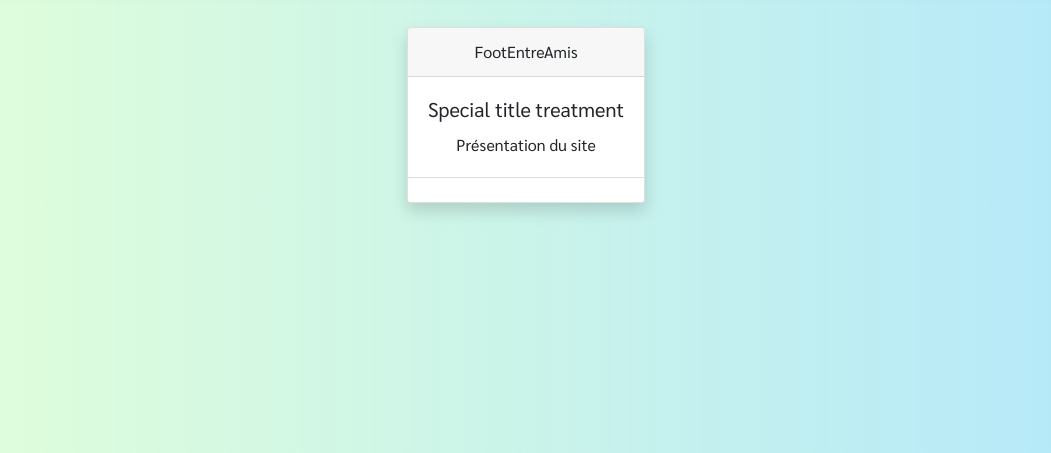
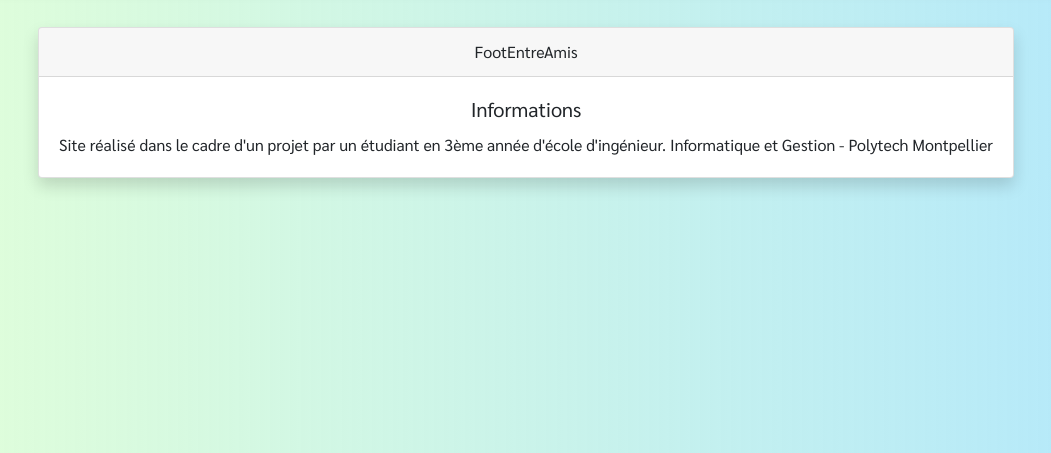
Before and after one commit to GAzerty/Projet_Web, a Django app: page / in a window 1280 px wide. Shown: the part 347-800 px from the top of the page, without its empty margins (114-1165 px from the left). Run offline with Django 3.2, Linux system fonts and the light colour scheme; the visitor is signed in with stand-in values (Sample User, id 1); some libraries are stand-ins or nearby versions.

Commit message:
Ajout d'informations sur le projet dans la page d'accueil.

```diff
--- a/templates/accueil.html
+++ b/templates/accueil.html
@@ -12,11 +12,8 @@
             FootEntreAmis
           </div>
           <div class="card-body">
-            <h5 class="card-title">Special title treatment</h5>
-            <p class="card-text">Présentation du site</p>
-          </div>
-          <div class="card-footer">
-
+            <h5 class="card-title">Informations</h5>
+            <p class="card-text">Site réalisé dans le cadre d'un projet par un étudiant en 3ème année d'école d'ingénieur. Informatique et Gestion - Polytech Montpellier</p>
           </div>
         </div>
     </div>
```
